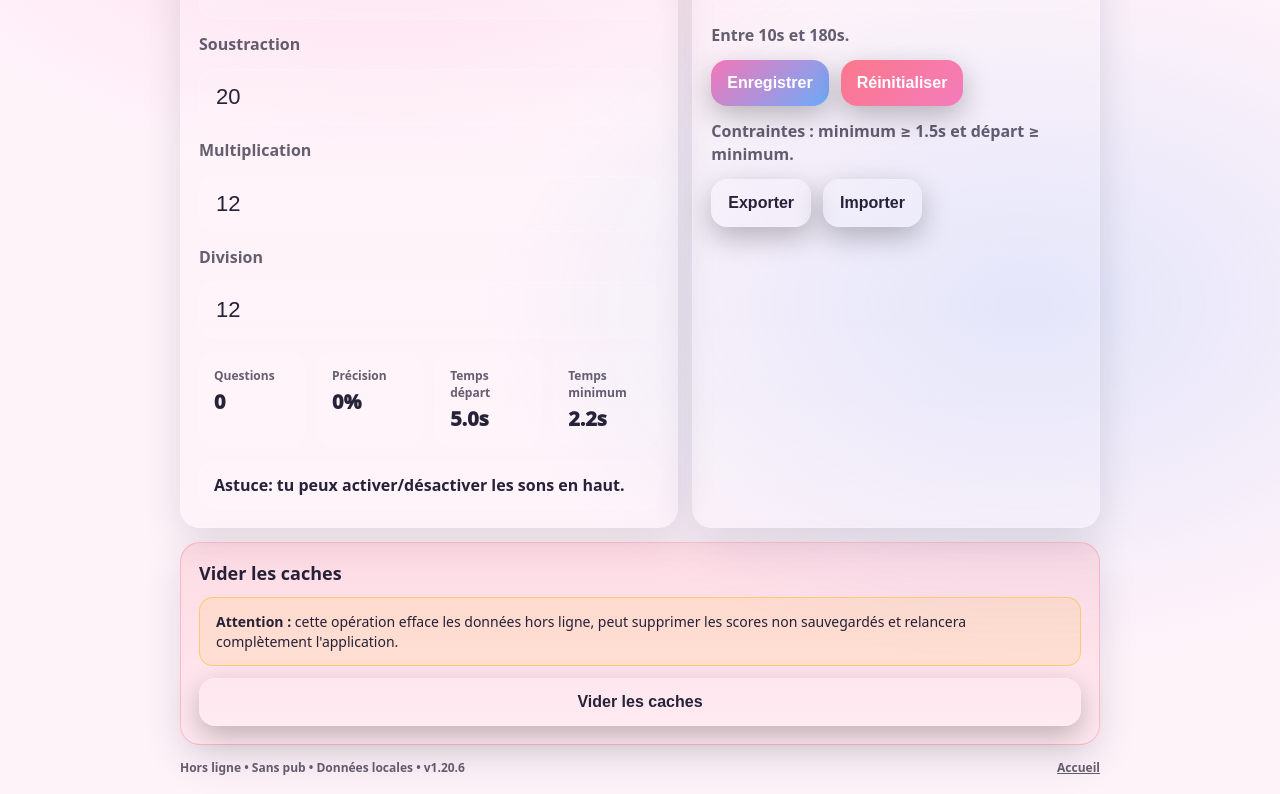
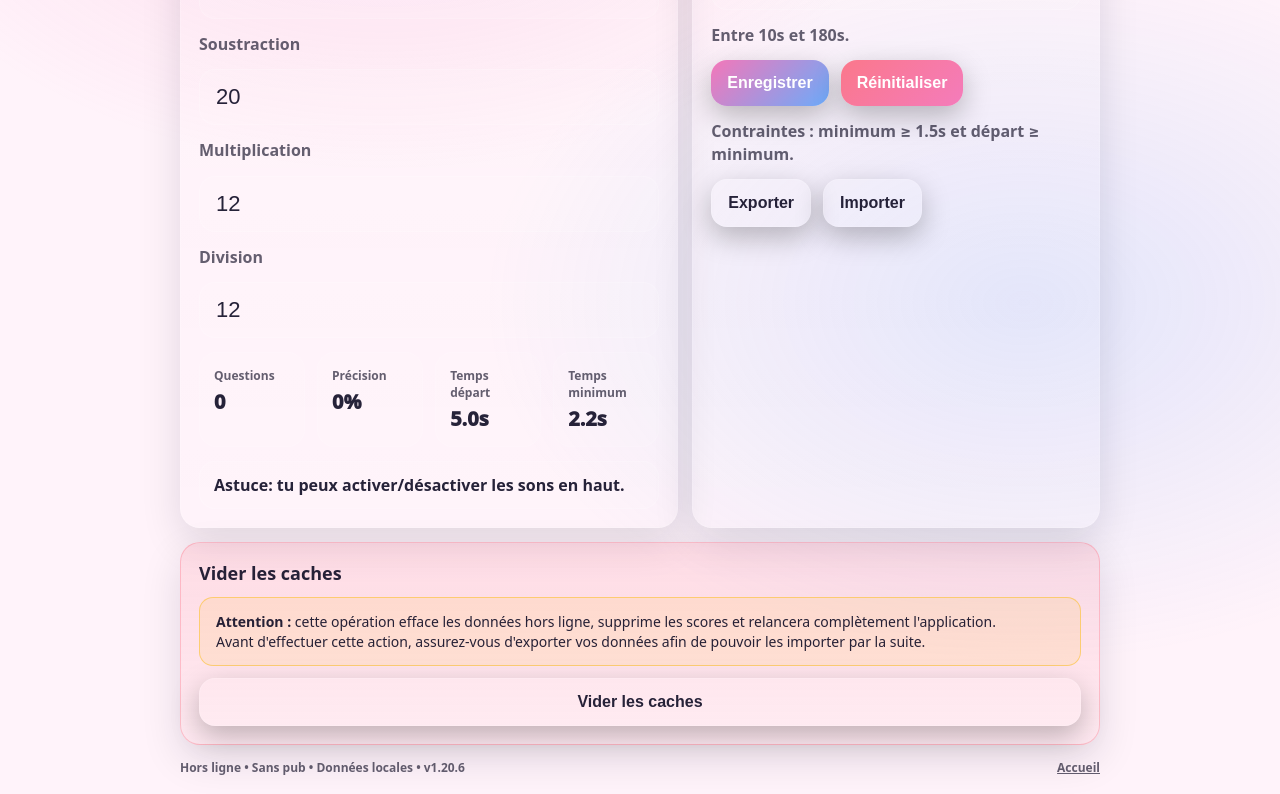
Before and after one commit to fredckl/mathis-cool, a React (Vite) app: page /settings in a window 1280 px wide. Shown: the part 435-1229 px from the top of the page. Built offline with nearby package versions, Linux system fonts and the light colour scheme.

Commit message:
Enhance cache clearing warning message with data export reminder and clarify score deletion behavior

```diff
--- a/src/pages/Settings.jsx
+++ b/src/pages/Settings.jsx
@@ -329,7 +329,9 @@ export default function SettingsPage() {
         <div className="card-inner danger-zone-content">
           <div className="h2">Vider les caches</div>
           <div className="alert alert-warning">
-            <strong>Attention :</strong> cette opération efface les données hors ligne, peut supprimer les scores non sauvegardés et relancera complètement l'application.
+            <strong>Attention :</strong> cette opération efface les données hors ligne, supprime les scores et relancera complètement l'application.
+            <br />
+            Avant d'effectuer cette action, assurez-vous d'exporter vos données afin de pouvoir les importer par la suite.
           </div>
           <button type="button" className="btn btn-secondary btn-full" onClick={handleClearCaches}>
             Vider les caches
```
